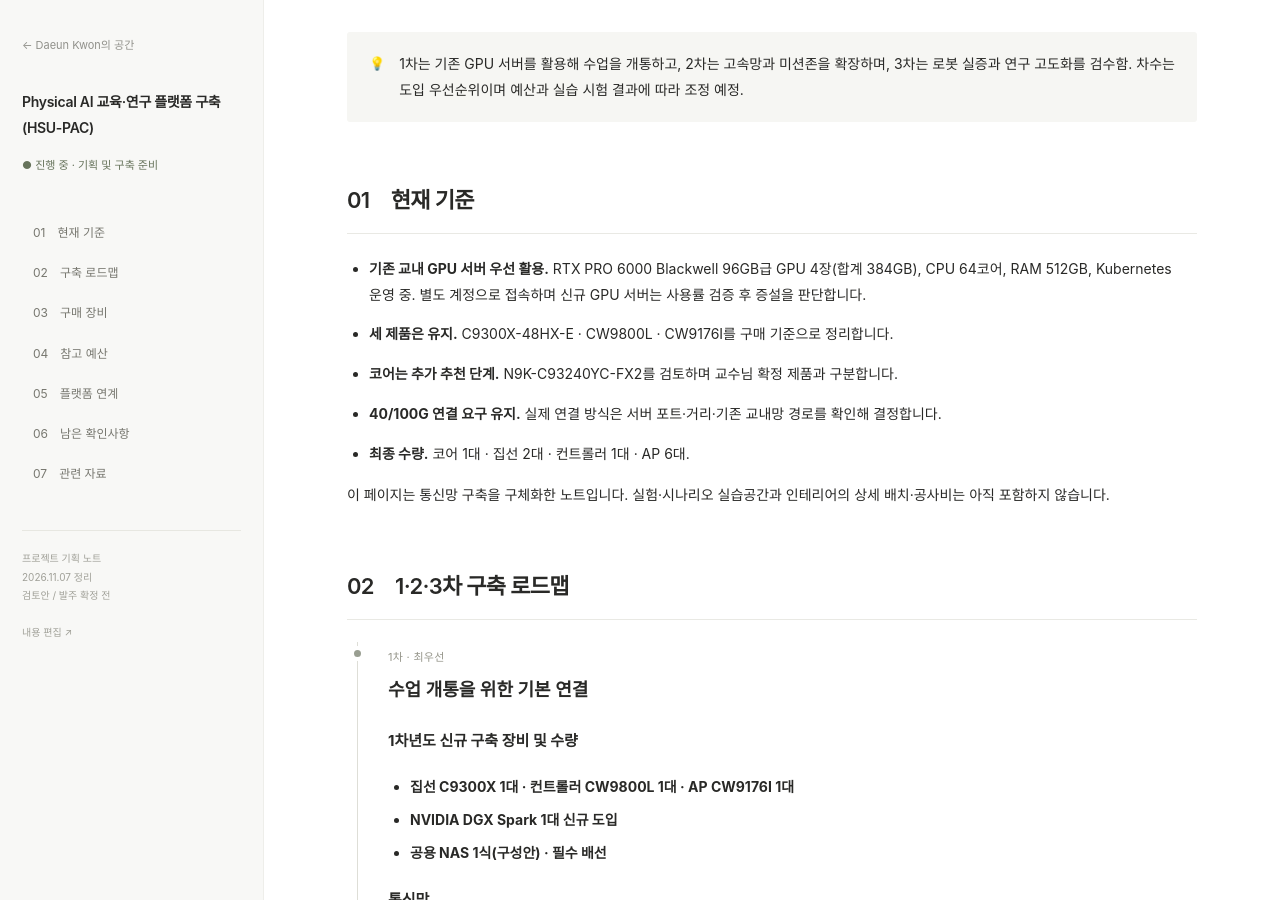
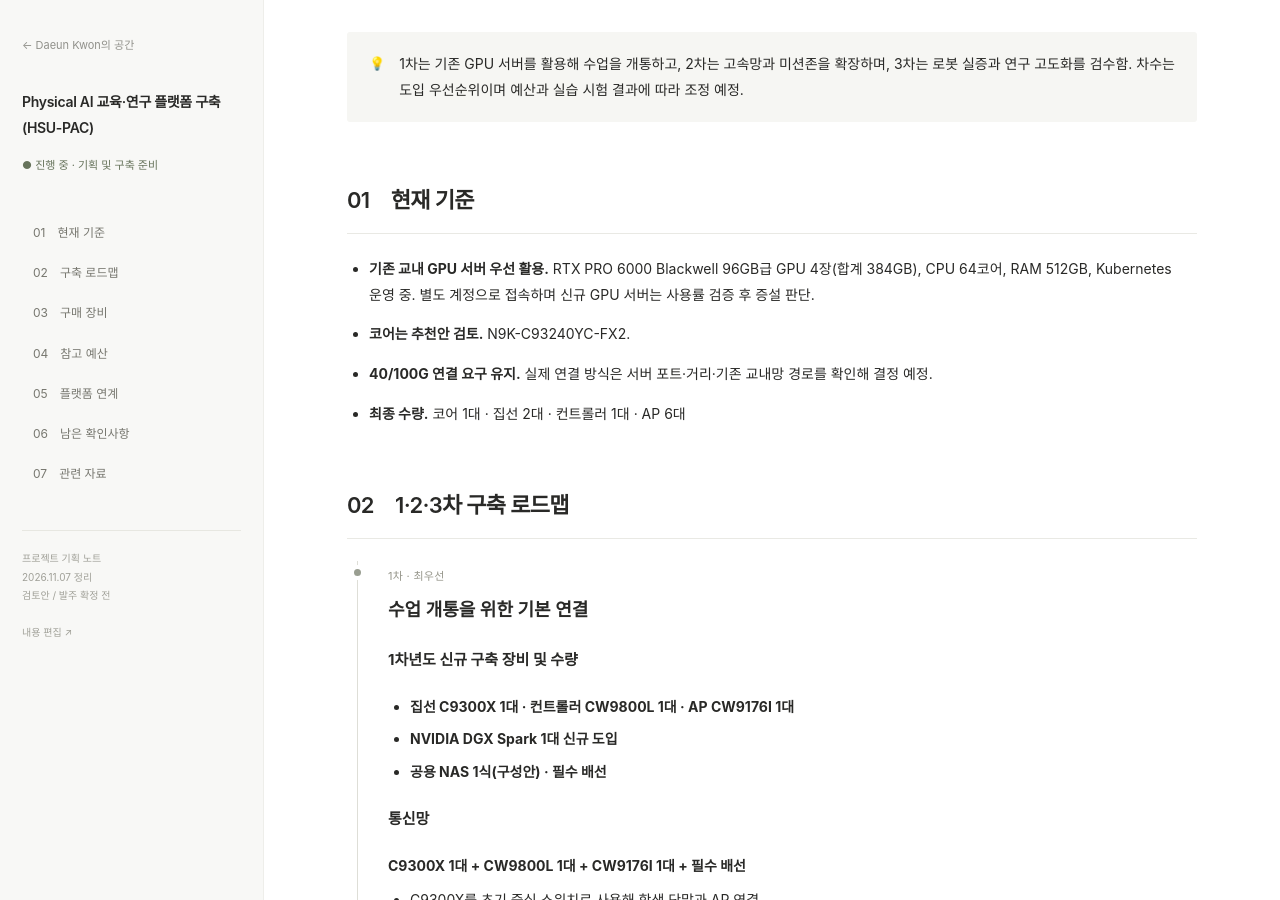
Before and after one commit to Ddaeunn425/ddaeunn425.github.io, a Jekyll site: the page built from hsu-pac.html, in a window 1280 px wide and 900 px high, scrolled down 453 px. Built offline with Jekyll 4.4.1, drawn with Linux system fonts in a browser that asks for light colours.

Commit message:
Update _data/hsu.json (via Pages CMS)

```diff
--- a/_data/hsu.json
+++ b/_data/hsu.json
@@ -4,7 +4,7 @@
   "basis": "RFI v1.2 · 네트컴시스템 기존 견적 · 구축계획서_v4 · HSU-PAC 테스트베드 네트워크 구축 요구사양서",
   "updated": "2026.11.07",
   "summary": "<p>1차는 기존 GPU 서버를 활용해 수업을 개통하고, 2차는 고속망과 미션존을 확장하며, 3차는 로봇 실증과 연구 고도화를 검수함. 차수는 도입 우선순위이며 예산과 실습 시험 결과에 따라 조정 예정.</p>",
-  "overview": "<ul><li><p><strong>기존 교내 GPU 서버 우선 활용.</strong> RTX PRO 6000 Blackwell 96GB급 GPU 4장(합계 384GB), CPU 64코어, RAM 512GB, Kubernetes 운영 중. 별도 계정으로 접속하며 신규 GPU 서버는 사용률 검증 후 증설을 판단합니다.</p></li><li><p><strong>세 제품은 유지.</strong> C9300X-48HX-E · CW9800L · CW9176I를 구매 기준으로 정리합니다.</p></li><li><p><strong>코어는 추가 추천 단계.</strong> N9K-C93240YC-FX2를 검토하며 교수님 확정 제품과 구분합니다.</p></li><li><p><strong>40/100G 연결 요구 유지.</strong> 실제 연결 방식은 서버 포트·거리·기존 교내망 경로를 확인해 결정합니다.</p></li><li><p><strong>최종 수량.</strong> 코어 1대 · 집선 2대 · 컨트롤러 1대 · AP 6대.</p></li></ul><p>이 페이지는 통신망 구축을 구체화한 노트입니다. 실험·시나리오 실습공간과 인테리어의 상세 배치·공사비는 아직 포함하지 않습니다.</p>",
+  "overview": "<ul><li><p><strong>기존 교내 GPU 서버 우선 활용.</strong> RTX PRO 6000 Blackwell 96GB급 GPU 4장(합계 384GB), CPU 64코어, RAM 512GB, Kubernetes 운영 중. 별도 계정으로 접속하며 신규 GPU 서버는 사용률 검증 후 증설 판단.</p></li><li><p><strong>코어는 추천안 검토.</strong> N9K-C93240YC-FX2.</p></li><li><p><strong>40/100G 연결 요구 유지.</strong> 실제 연결 방식은 서버 포트·거리·기존 교내망 경로를 확인해 결정 예정.</p></li><li><p><strong>최종 수량.</strong> 코어 1대 · 집선 2대 · 컨트롤러 1대 · AP 6대</p></li></ul><p></p>",
   "phases": [
     {
       "label": "1차 · 최우선",
```
